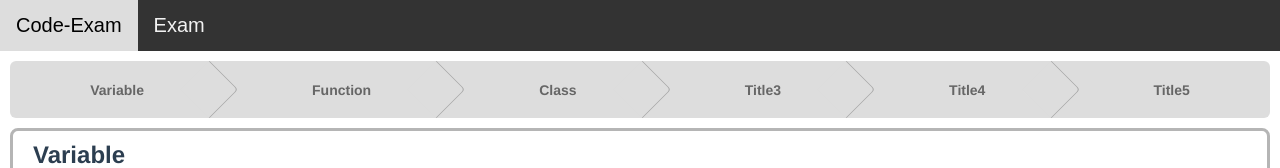
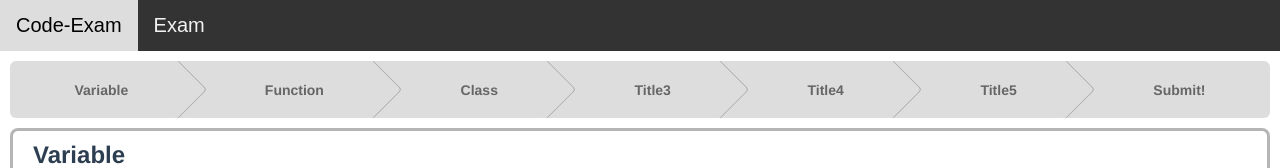
Before and after one commit to whopper1962/code-exam-app-frontend, a Vue app: page /exams in a window 1280 px wide. Shown: the top 168 px of the page. Built offline with nearby package versions, Linux system fonts and the light colour scheme.

Commit message:
fix breadrumbs / add submit

```diff
--- a/src/components/BreadcrumbsView.vue
+++ b/src/components/BreadcrumbsView.vue
@@ -1,7 +1,6 @@
 <template>
   <div class="breadcrumb">
     <a
-      class="current"
       v-for="(exam, index) in exams"
       @click="tabClicked(index)"
       :key="`exam_${index}`"
@@ -12,6 +11,15 @@
           class="breadcrumb__title"
         >
           {{ exam.title }}
+        </span>
+      </span>
+    </a>
+    <a @click="tabClicked(exams.length)">
+      <span class="breadcrumb__inner">
+        <span
+          class="breadcrumb__title"
+        >
+          Submit!
         </span>
       </span>
     </a>
```
